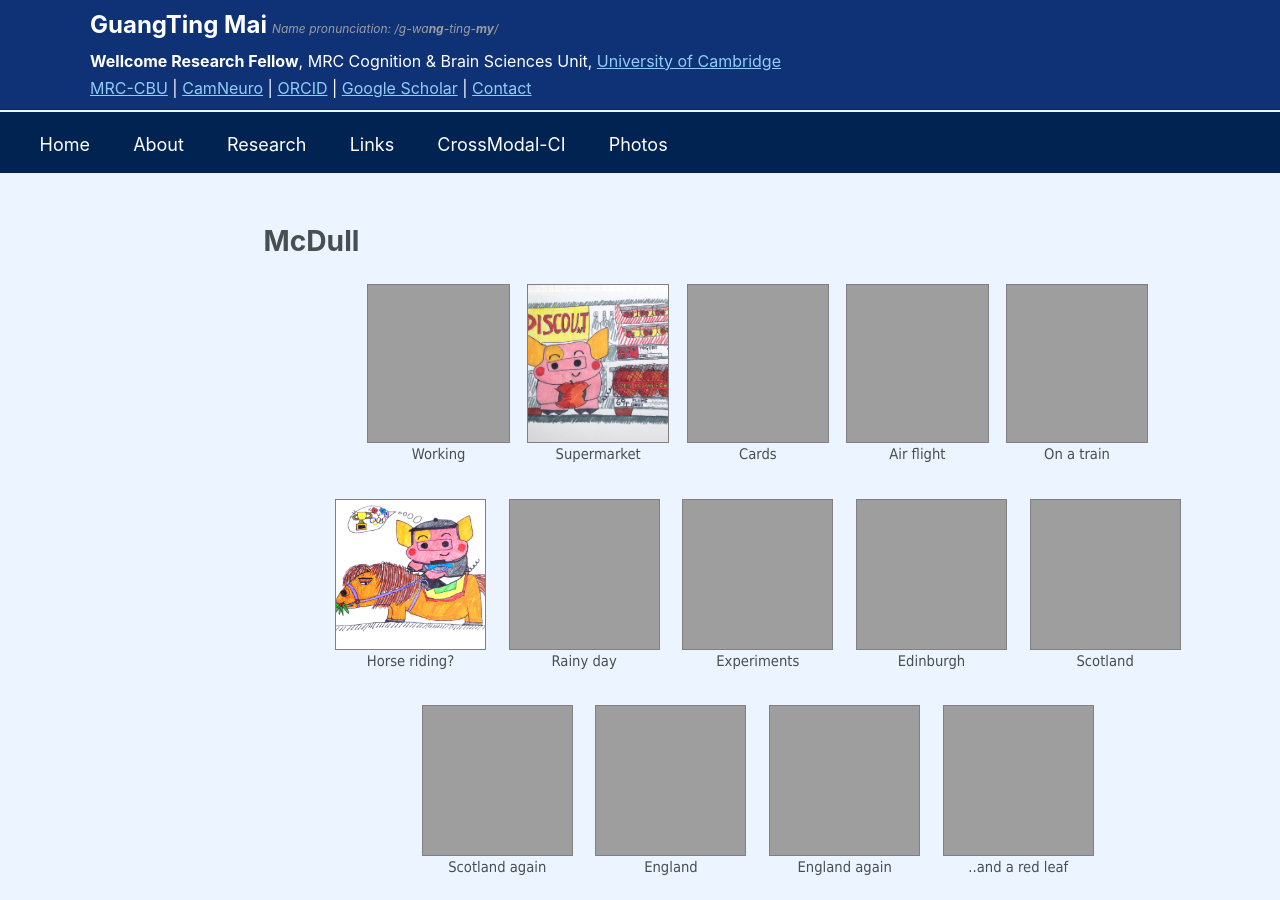
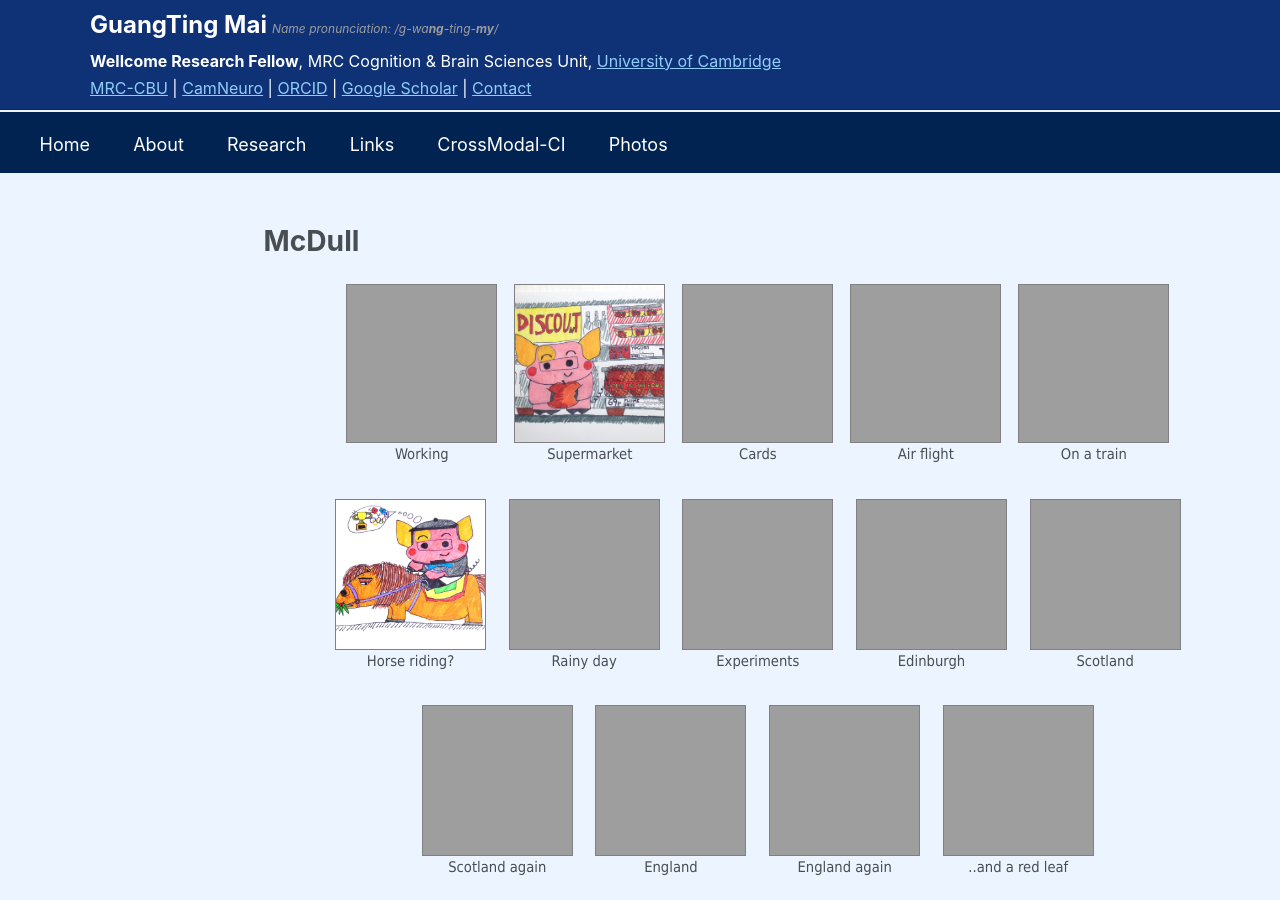
Before and after one commit to guangtingmai/guangtingmai.github.io, a Jekyll site: the page built from _pages/mcdull.html, in a window 1280 px wide and 900 px high. Built offline with Jekyll 4.4.1, drawn with Linux system fonts in a browser that asks for light colours.

Commit message:
Update mcdull.html

```diff
--- a/_pages/mcdull.html
+++ b/_pages/mcdull.html
@@ -6,11 +6,11 @@
 ---
 
 <div class="flex-row" style="gap:1.5ch !important;">
-  <div style="text-align:center; font-size:11pt; font-family:Tahoma"><p align="center"><img src="https://guangtingmai.github.io/images/barchair.jpg" style="width:17ch;height:19ch;object-fit:cover;border:0.1rem solid gray;display:block;">Working</p></div>
-  <div style="text-align:center; font-size:11pt; font-family:Tahoma"><p align="center"><img src="https://guangtingmai.github.io/images/supermarket.jpg" style="width:17ch;height:19ch;object-fit:cover;border:0.1rem solid gray;display:block;">Supermarket</p></div>
-  <div style="text-align:center; font-size:11pt; font-family:Tahoma"><p align="center"><img src="https://guangtingmai.github.io/images/royalmail.jpg" style="width:17ch;height:19ch;object-fit:cover;border:0.1rem solid gray;display:block;">Cards</p></div>
-  <div style="text-align:center; font-size:11pt; font-family:Tahoma"><p align="center"><img src="https://guangtingmai.github.io/images/airflight.jpg" style="width:17ch;height:19ch;object-fit:cover;border:0.1rem solid gray;display:block;">Air flight</p></div>
-  <div style="text-align:center; font-size:11pt; font-family:Tahoma"><p align="center"><img src="https://guangtingmai.github.io/images/takingtrain.jpg" style="width:17ch;height:19ch;object-fit:cover;border:0.1rem solid gray;display:block;">On a train</p></div>
+  <div style="text-align:center; font-size:11pt; font-family:Tahoma"><p align="center"><img src="https://guangtingmai.github.io/images/barchair.jpg" style="width:18ch;height:19ch;object-fit:cover;border:0.1rem solid gray;display:block;">Working</p></div>
+  <div style="text-align:center; font-size:11pt; font-family:Tahoma"><p align="center"><img src="https://guangtingmai.github.io/images/supermarket.jpg" style="width:18ch;height:19ch;object-fit:cover;border:0.1rem solid gray;display:block;">Supermarket</p></div>
+  <div style="text-align:center; font-size:11pt; font-family:Tahoma"><p align="center"><img src="https://guangtingmai.github.io/images/royalmail.jpg" style="width:18ch;height:19ch;object-fit:cover;border:0.1rem solid gray;display:block;">Cards</p></div>
+  <div style="text-align:center; font-size:11pt; font-family:Tahoma"><p align="center"><img src="https://guangtingmai.github.io/images/airflight.jpg" style="width:18ch;height:19ch;object-fit:cover;border:0.1rem solid gray;display:block;">Air flight</p></div>
+  <div style="text-align:center; font-size:11pt; font-family:Tahoma"><p align="center"><img src="https://guangtingmai.github.io/images/takingtrain.jpg" style="width:18ch;height:19ch;object-fit:cover;border:0.1rem solid gray;display:block;">On a train</p></div>
 </div>
 
 <div class="flex-row">
```
